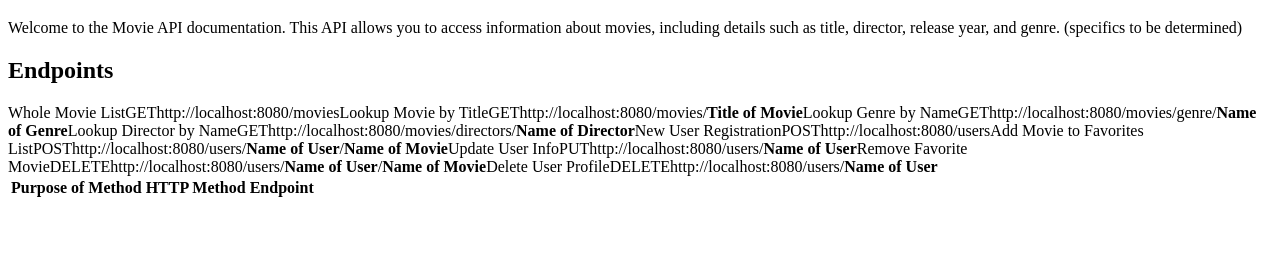
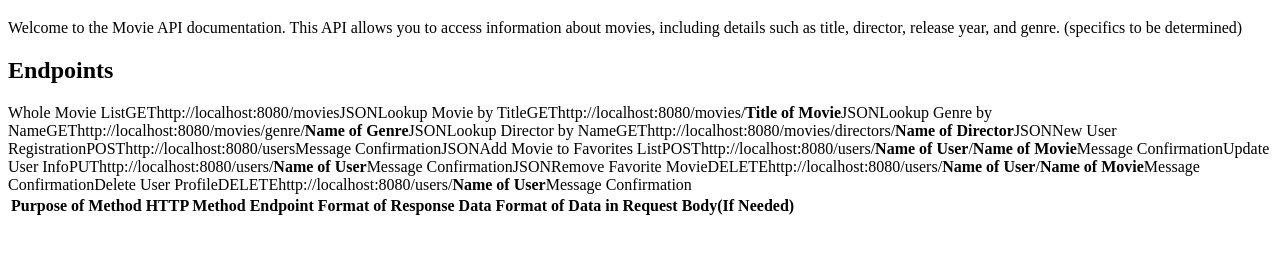
Before and after one commit to Drake-Estilette/movie-api, a website: page public/documentation.html in a window 1280 px wide. Shown: the part 61-314 px from the top of the page. Drawn offline with Linux system fonts and the light colour scheme.

Commit message:
added detailed documentation for all HTTP requests

```diff
--- a/public/documentation.html
+++ b/public/documentation.html
@@ -19,16 +19,20 @@
         <th>Purpose of Method</th>
         <th>HTTP Method</th>
         <th>Endpoint</th>
+        <th>Format of Response Data</th>
+        <th>Format of Data in Request Body(If Needed)</th>
       </tr>
       <tr>
         <tb>Whole Movie List</tb>
         <tb>GET</tb>
         <tb>http://localhost:8080/movies</tb>
+        <tb>JSON</tb>
       </tr>
       <tr>
         <tb>Lookup Movie by Title</tb>
         <tb>GET</tb>
         <tb>http://localhost:8080/movies/<strong>Title of Movie</strong></tb>
+        <tb>JSON</tb>
       </tr>
       <tr>
         <tb>Lookup Genre by Name</tb>
@@ -36,6 +40,7 @@
         <tb
           >http://localhost:8080/movies/genre/<strong>Name of Genre</strong></tb
         >
+        <tb>JSON</tb>
       </tr>
       <tr>
         <tb>Lookup Director by Name</tb>
@@ -45,11 +50,14 @@
             >Name of Director</strong
           ></tb
         >
+        <tb>JSON</tb>
       </tr>
       <tr>
         <tb>New User Registration</tb>
         <tb>POST</tb>
         <tb>http://localhost:8080/users</tb>
+        <tb>Message Confirmation</tb>
+        <tb>JSON</tb>
       </tr>
       <tr>
         <tb>Add Movie to Favorites List</tb>
@@ -59,11 +67,14 @@
             >Name of Movie</strong
           ></tb
         >
+        <tb>Message Confirmation</tb>
       </tr>
       <tr>
         <tb>Update User Info</tb>
         <tb>PUT</tb>
         <tb>http://localhost:8080/users/<strong>Name of User</strong></tb>
+        <tb>Message Confirmation</tb>
+        <tb>JSON</tb>
       </tr>
       <tr>
         <tb>Remove Favorite Movie</tb>
@@ -73,11 +84,13 @@
             >Name of Movie</strong
           ></tb
         >
+        <tb>Message Confirmation</tb>
       </tr>
       <tr>
         <tb>Delete User Profile</tb>
         <tb>DELETE</tb>
         <tb>http://localhost:8080/users/<strong>Name of User</strong></tb>
+        <tb>Message Confirmation</tb>
       </tr>
     </table>
   </body>
```
